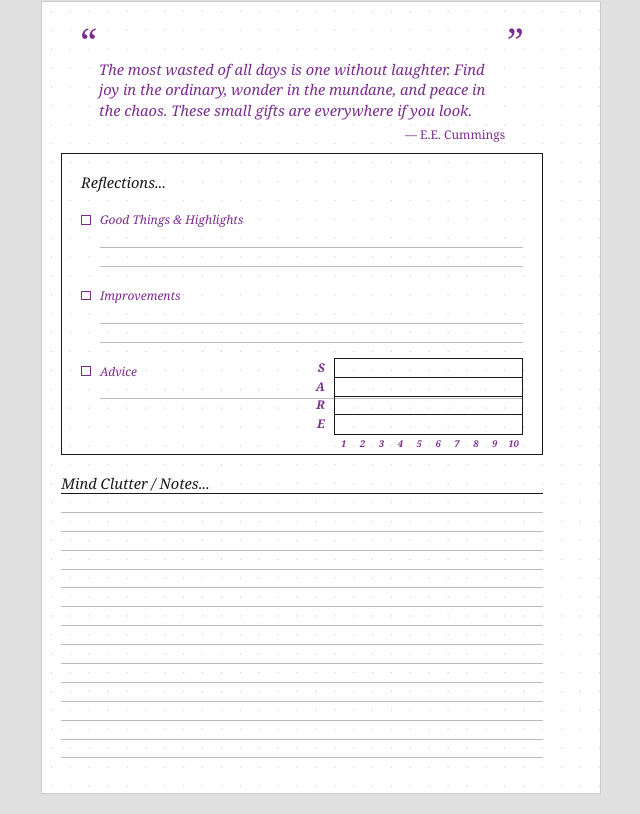
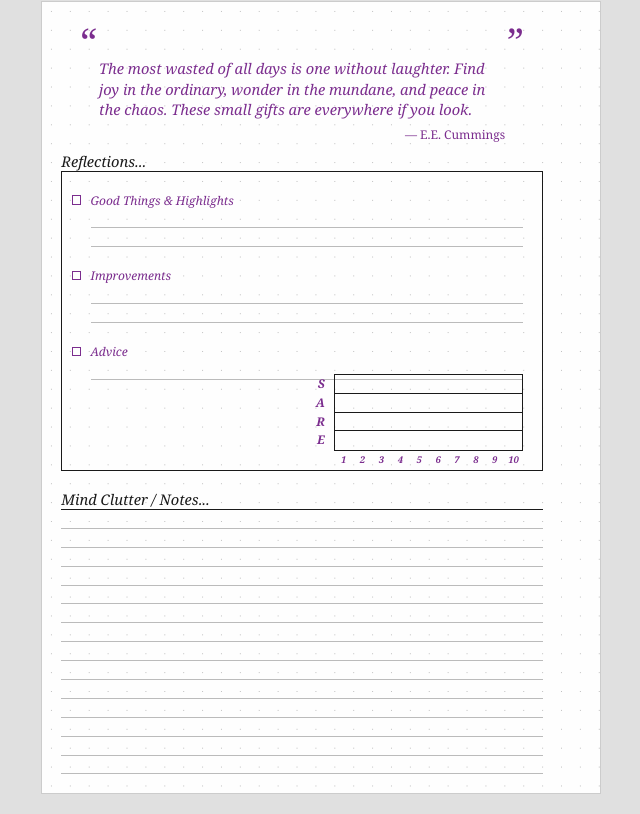
Before and after one commit to YayasDesigns/The-Balanced-Book, a plain HTML site: page blueprints/daily.html in a window 1280 px wide. Shown: the part 948-1762 px from the top of the page, without its empty margins (319-959 px from the left). Drawn offline with Linux system fonts and the light colour scheme.

Commit message:
Align Reflections title and content on daily back page
Moved Reflections title outside the box to match Mind Clutter/Notes
alignment. Adjusted left padding to 2.5mm to center with dot grid.

Co-Authored-By: Claude Opus 4.6 <noreply@anthropic.com>

```diff
--- a/blueprints/daily.html
+++ b/blueprints/daily.html
@@ -141,7 +141,7 @@
     /* Reflections box */
     .reflections-box {
       border: 1.5px solid var(--black);
-      padding: 5mm;
+      padding: 5mm 5mm 5mm 2.5mm;
       position: relative;
       height: 80mm;
     }
@@ -353,11 +353,9 @@
       <div class="quote-author" id="quoteAuthor"></div>
     </div>
 
-    <!-- Reflections box (90mm, with SARE chart inside) -->
+    <!-- Reflections box (with SARE chart inside) -->
+    <div class="title-black">Reflections...</div>
     <div class="reflections-box">
-      <div class="title-black" style="margin-bottom: 0;">Reflections...</div>
-
-      <div style="height: 5mm;"></div>
 
       <!-- Good Things & Highlights -->
       <div class="reflection-item">
```
